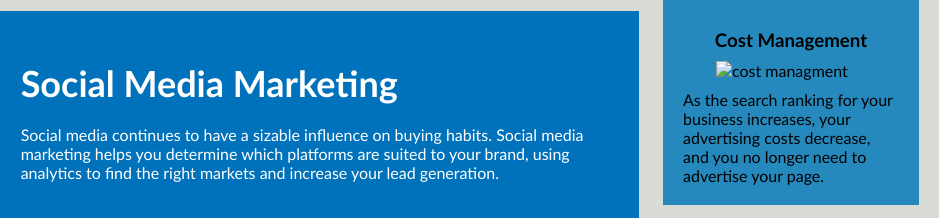
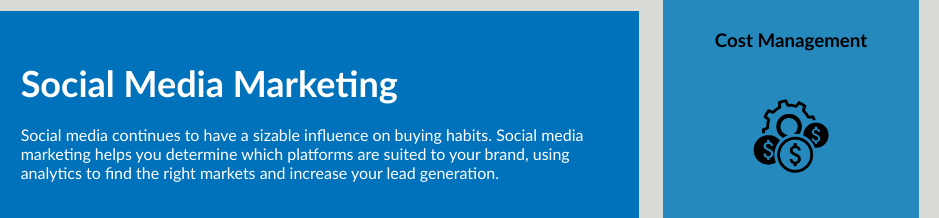
Before and after one commit to Ahmedmh9/Code-Refactor---homeworkweek1, a plain HTML site: page index.html in a window 1280 px wide. Shown: the part 1551-1769 px from the top of the page, 341-1280 px from the left. Drawn offline with Linux system fonts and the light colour scheme.

Commit message:
Update index.html

```diff
--- a/index.html
+++ b/index.html
@@ -81,7 +81,7 @@
         </aside>
         <aside class="benefit-cost">
             <h3>Cost Management</h3>
-            <img src="./assets/images/cost-management.png" alt="cost managment" />
+            <img src="./02-Homework/Assets/images/cost-management.png" alt="cost managment" />
             <p>
                 As the search ranking for your business increases, your advertising costs decrease, and you no
                 longer
```
